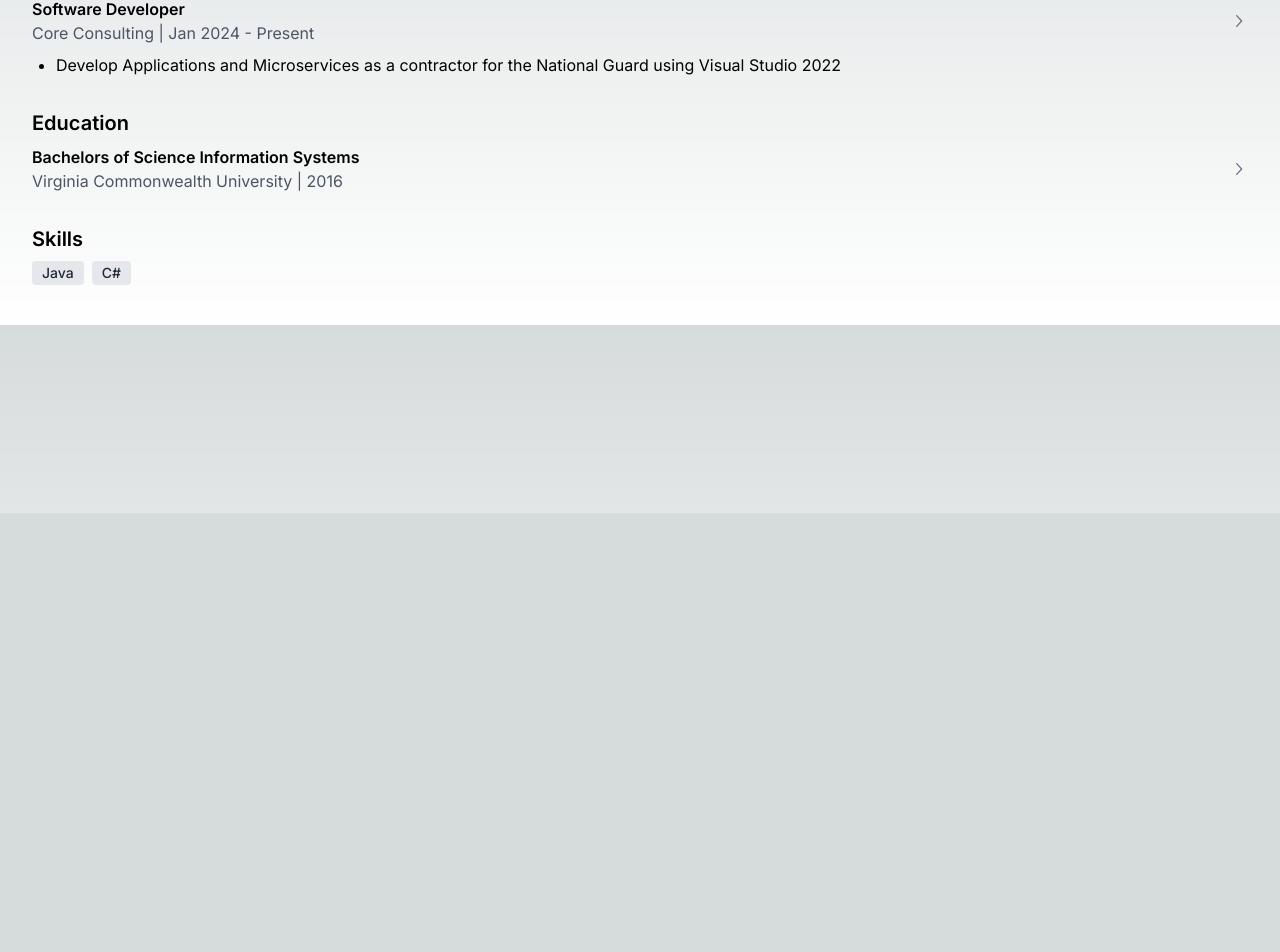
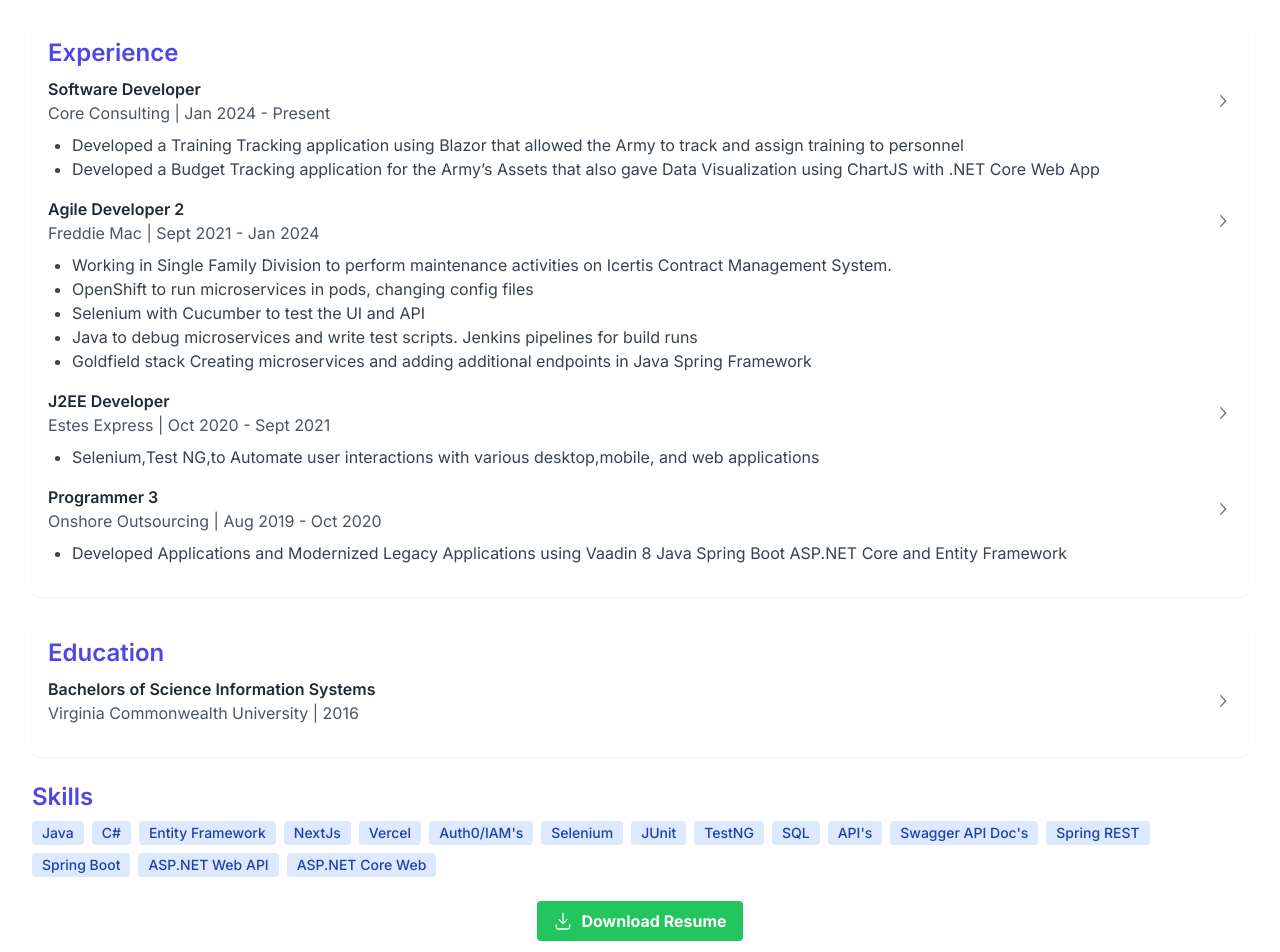
Before and after one commit to codesagesllc/carleton-online-resume, a Next.js app: page / in a window 1280 px wide. Shown: the part 287-1239 px from the top of the page. Before the commit the page ends 800 px from the top, so only its background shows below. Built offline with nearby package versions, Linux system fonts and the light colour scheme.

Commit message:
finished resume website

```diff
--- a/app/contact/page.tsx
+++ b/app/contact/page.tsx
@@ -2,11 +2,11 @@
 
 import { useState } from 'react';
 import { useForm, SubmitHandler, FieldValues } from 'react-hook-form';
-
-
+import { db } from '@/lib/db';
+import { contacts } from '@/lib/db/schema';
+import Link from 'next/link';
 
 const ContactPage = () => {
-
   const {
     register,
     handleSubmit,
@@ -15,7 +15,6 @@ const ContactPage = () => {
   } = useForm();
   const [submitting, setSubmitting] = useState(false);
   const [successMessage, setSuccessMessage] = useState('');
-
 
   const onSubmit: SubmitHandler<FieldValues> = async (data) => {
     setSubmitting(true);
@@ -29,13 +28,11 @@ const ContactPage = () => {
         body: JSON.stringify(data),
       });
 
-      if
- (!response.ok) {
+      if (!response.ok) {
         throw new Error('Network response was not ok');
       }
 
       const responseData = await response.json();
-
       setSuccessMessage(responseData.message);
       reset();
     } catch (error) {
@@ -47,8 +44,9 @@ const ContactPage = () => {
   };
 
   return (
-    <div className="container mx-auto p-8">
-      <h1 className="text-3xl font-bold mb-4 text-center">Contact Me</h1>
+    <div className="container mx-auto p-8 bg-gray-100 shadow-md rounded-lg">
+      <div className="bg-white p-6 rounded-lg shadow-sm">
+        <h1 className="text-3xl font-bold mb-4 text-center text-indigo-600">Contact Me</h1>
 
         {successMessage && (
           <div className="bg-green-100 border border-green-400 text-green-700 px-4 py-3 rounded relative mb-4" role="alert">
@@ -90,12 +88,11 @@ const ContactPage = () => {
             <input
               type="text"
               id="phone"
-            {...register('phone', { required: false})}
+              {...register('phone', { required:false})}
               className="mt-1 p-2 w-full border rounded-md shadow-sm focus:ring focus:ring-blue-300"
             />
-          {errors.email && <span className="text-red-500 text-sm">Please enter a valid phone number</span>}
+            {errors.email && <span className="text-red-500 text-sm">Please enter a valid Phone Number</span>}
           </div>
-
           <div>
             <label htmlFor="message" className="block text-sm font-medium text-gray-700">
               Message
@@ -116,6 +113,13 @@ const ContactPage = () => {
             {submitting ? 'Submitting...' : 'Send Message'}
           </button>
         </form>
+
+        <div className="mt-4 text-center">
+          <Link href="/" className="text-blue-600 hover:text-blue-800">
+            &larr; Back to Home
+          </Link>
+        </div>
+      </div>
     </div>
   );
 };
--- a/app/page.tsx
+++ b/app/page.tsx
@@ -1,59 +1,101 @@
-import { ChevronRightIcon, EnvelopeOpenIcon } from '@radix-ui/react-icons';
+import { ChevronRightIcon, DownloadIcon, EnvelopeOpenIcon } from '@radix-ui/react-icons';
 import Link from 'next/link';
 
 
-export default function Home()  {
+export default function Home(){
   return (
-    <div className="container mx-auto p-8">
+      <div className="container mx-auto p-8 bg-white shadow-md rounded-lg">
           {/* Navigation Bar */}
-          <nav className="flex justify-end mb-4"> {/* Position the nav bar at the top right */}
+          <nav className="flex justify-end mb-4">
               <Link href="/contact" className="flex items-center space-x-2 text-blue-500 hover:text-blue-700">
-            <EnvelopeOpenIcon className="w-5 h-5" /> {/* Add an envelope icon */}
+                  <EnvelopeOpenIcon className="w-5 h-5" />
                   <span>Contact Me</span>
               </Link>
           </nav>
-      <div className="flex flex-col space-y-4">
+
+          <div className="flex flex-col space-y-6">
               {/* Header */}
               <div className="text-center">
-          <h1 className="text-3xl font-bold">Carleton Cabarrus</h1>
-          <p className="text-gray-600">Software Developer</p>
+              <h1 className="text-4xl font-bold text-indigo-600">Carleton Cabarrus</h1>
+                  <p className="text-lg text-gray-700">Full-Stack Software Developer</p>
               </div>
 
               {/* Objective */}
-        <div>
-          <h2 className="text-xl font-semibold mb-2">Objective</h2>
-          <p>
+              <div className="bg-white p-4 rounded-lg shadow-sm">
+              <h2 className="text-2xl font-semibold mb-2 text-indigo-600">Objective</h2> {/* Dark text */}
+                  <p className="text-gray-700">
                       Experienced Full-Stack Software Developer with 5+ years of expertise in Java, C#, Azure, AWS, and front-end technologies. Proven track record in building microservices, crafting user interfaces, and designing efficient databases.
                   </p>
               </div>
 
               {/* Experience */}
-        <div>
-          <h2 className="text-xl font-semibold mb-2">Experience</h2>
+              <div className="bg-white p-4 rounded-lg shadow-sm">
+              <h2 className="text-2xl font-semibold mb-2 text-indigo-600">Experience</h2>
                   {/* Job 1 */}
                   <div className="mb-4">
                       <div className="flex items-center justify-between">
                           <div>
-                <h3 className="font-semibold">Software Developer</h3>
+                              <h3 className="font-semibold text-gray-800">Software Developer</h3>
                               <p className="text-gray-600">Core Consulting | Jan 2024 - Present</p>
                           </div>
                           <ChevronRightIcon className="w-5 h-5 text-gray-500" />
                       </div>
-            <ul className="list-disc ml-6 mt-2">
-              <li>Develop Applications and Microservices as a contractor for the National Guard using Visual Studio 2022</li>
+                      <ul className="list-disc ml-6 mt-2 text-gray-700">
+                          <li>Developed a Training Tracking application using Blazor that allowed the Army to track and assign training to personnel</li>
+                          <li>Developed a Budget Tracking application for the Army’s Assets that also gave Data Visualization using ChartJS with .NET Core Web App</li>
+                      </ul>
+                  </div>
+                  <div className="mb-4">
+                      <div className="flex items-center justify-between">
+                          <div>
+                              <h3 className="font-semibold text-gray-800">Agile Developer 2</h3>
+                              <p className="text-gray-600">Freddie Mac | Sept 2021 - Jan 2024</p>
+                          </div>
+                          <ChevronRightIcon className="w-5 h-5 text-gray-500" />
+                      </div>
+                      <ul className="list-disc ml-6 mt-2 text-gray-700">
+                          <li>Working in Single Family Division to perform maintenance activities on Icertis Contract Management System.</li>
+                          <li>OpenShift to run microservices in pods, changing config files</li>
+                          <li>Selenium with Cucumber to test the UI and API</li>
+                          <li>Java to debug microservices and write test scripts. Jenkins pipelines for build runs</li>
+                          <li>Goldfield stack Creating microservices and adding additional endpoints in Java Spring Framework</li>
                       </ul>
                   </div>
 
-          {/* Add more job entries similarly */}
+                  <div className="mb-4">
+                      <div className="flex items-center justify-between">
+                          <div>
+                              <h3 className="font-semibold text-gray-800">J2EE Developer</h3>
+                              <p className="text-gray-600">Estes Express | Oct 2020 - Sept 2021</p>
+                          </div>
+                          <ChevronRightIcon className="w-5 h-5 text-gray-500" />
+                      </div>
+                      <ul className="list-disc ml-6 mt-2 text-gray-700">
+                          <li>Selenium,Test NG,to Automate user interactions with various desktop,mobile, and web applications </li>
+                      </ul>
+                  </div>
+                  <div className="mb-4">
+                      <div className="flex items-center justify-between">
+                          <div>
+                              <h3 className="font-semibold text-gray-800">Programmer 3</h3>
+                              <p className="text-gray-600">Onshore Outsourcing | Aug 2019 - Oct 2020</p>
+                          </div>
+                          <ChevronRightIcon className="w-5 h-5 text-gray-500" />
+                      </div>
+                      <ul className="list-disc ml-6 mt-2 text-gray-700">
+                          <li>Developed Applications and Modernized Legacy Applications using Vaadin 8 Java Spring Boot  ASP.NET Core and Entity Framework</li>
+                      </ul>
+                  </div>
+
               </div>
 
               {/* Education */}
-        <div>
-          <h2 className="text-xl font-semibold mb-2">Education</h2>
+              <div className="bg-white p-4 rounded-lg shadow-sm">
+              <h2 className="text-2xl font-semibold mb-2 text-indigo-600">Education</h2>
                   <div className="mb-4">
                       <div className="flex items-center justify-between">
                           <div>
-                <h3 className="font-semibold">Bachelors of Science Information Systems</h3>
+                              <h3 className="font-semibold text-gray-800">Bachelors of Science Information Systems</h3>
                               <p className="text-gray-600">Virginia Commonwealth University | 2016</p>
                           </div>
                           <ChevronRightIcon className="w-5 h-5 text-gray-500" />
@@ -63,14 +105,37 @@ export default function Home()  {
 
               {/* Skills */}
               <div>
-          <h2 className="text-xl font-semibold mb-2">Skills</h2>
+              <h2 className="text-2xl font-semibold mb-2 text-indigo-600">Skills</h2>
                   <div className="flex flex-wrap">
                       {/* Skill badges */}
-            <span className="bg-gray-200 text-gray-800 text-sm font-medium mr-2 px-2.5 py-0.5 rounded mb-2">Java</span>
-            <span className="bg-gray-200 text-gray-800 text-sm font-medium mr-2 px-2.5 py-0.5 rounded mb-2">C#</span>
-            {/* Add more skills similarly */}
+                      <span className="bg-blue-100 text-blue-800 text-sm font-medium mr-2 px-2.5 py-0.5 rounded mb-2">Java</span>
+                      <span className="bg-blue-100 text-blue-800 text-sm font-medium mr-2 px-2.5 py-0.5 rounded mb-2">C#</span>
+                      <span className="bg-blue-100 text-blue-800 text-sm font-medium mr-2 px-2.5 py-0.5 rounded mb-2">Entity Framework</span>
+                      <span className="bg-blue-100 text-blue-800 text-sm font-medium mr-2 px-2.5 py-0.5 rounded mb-2">NextJs</span>
+                      <span className="bg-blue-100 text-blue-800 text-sm font-medium mr-2 px-2.5 py-0.5 rounded mb-2">Vercel</span>
+                      <span className="bg-blue-100 text-blue-800 text-sm font-medium mr-2 px-2.5 py-0.5 rounded mb-2">Auth0/IAM's</span>
+                      <span className="bg-blue-100 text-blue-800 text-sm font-medium mr-2 px-2.5 py-0.5 rounded mb-2">Selenium</span>
+                      <span className="bg-blue-100 text-blue-800 text-sm font-medium mr-2 px-2.5 py-0.5 rounded mb-2">JUnit</span>
+                      <span className="bg-blue-100 text-blue-800 text-sm font-medium mr-2 px-2.5 py-0.5 rounded mb-2">TestNG</span>
+                      <span className="bg-blue-100 text-blue-800 text-sm font-medium mr-2 px-2.5 py-0.5 rounded mb-2">SQL</span>
+                      <span className="bg-blue-100 text-blue-800 text-sm font-medium mr-2 px-2.5 py-0.5 rounded mb-2">API's</span>
+                      <span className="bg-blue-100 text-blue-800 text-sm font-medium mr-2 px-2.5 py-0.5 rounded mb-2">Swagger API Doc's</span>
+                      <span className="bg-blue-100 text-blue-800 text-sm font-medium mr-2 px-2.5 py-0.5 rounded mb-2">Spring REST</span>
+                      <span className="bg-blue-100 text-blue-800 text-sm font-medium mr-2 px-2.5 py-0.5 rounded mb-2">Spring Boot</span>
+                      <span className="bg-blue-100 text-blue-800 text-sm font-medium mr-2 px-2.5 py-0.5 rounded mb-2">ASP.NET Web API</span>
+                      <span className="bg-blue-100 text-blue-800 text-sm font-medium mr-2 px-2.5 py-0.5 rounded mb-2">ASP.NET Core Web</span>
                   </div>
               </div>
+          </div>
+          <div className="text-center mt-4">
+          <a
+    href="https://docs.google.com/document/d/1TudqEyB5urs_uukjfC1ET8q2Ob47mxev/export?format=pdf"
+    download
+    className="bg-green-500 hover:bg-green-700 text-white font-bold py-2 px-4 rounded inline-flex items-center"
+>
+    <DownloadIcon className="w-5 h-5 mr-2" />
+    Download Resume
+</a>
                 </div>
       </div>
   );
```
Lines whose indentation alone changed are shown as unchanged.
